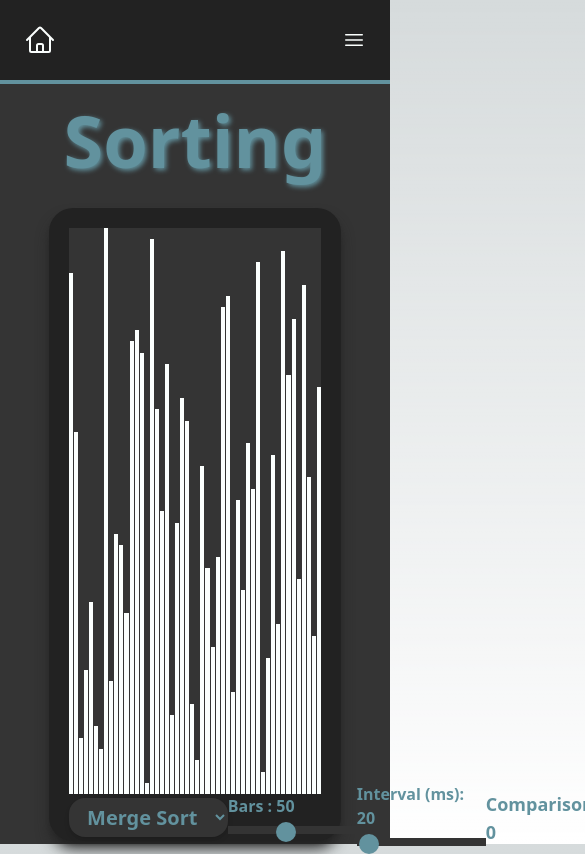
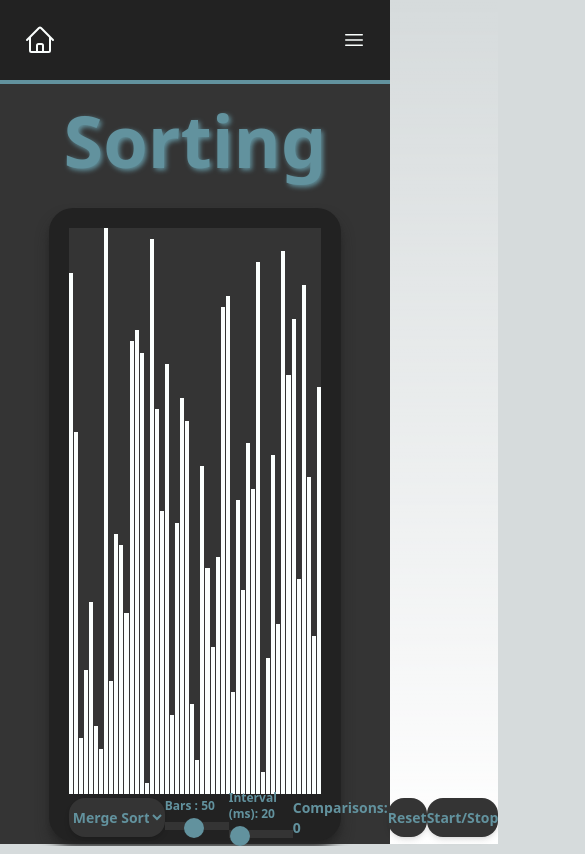
Before and after one commit to colins-uky/myportfolio, a Next.js app: page /projects/sorting in a window 390 px wide. Shown: the top 854 px of the page, 585 px wide, since content can reach past the window. Built offline with nearby package versions, Linux system fonts and the light colour scheme.

Commit message:
Updated Readme

```diff
--- a/src/components/sorting/sort.tsx
+++ b/src/components/sorting/sort.tsx
@@ -474,7 +474,7 @@ export default function Sort() {
 
 
 
-                <Form.Select className="bg-jet w-44 h-full rounded-2xl text-center text-munsell text-xl font-bold shadow-md hover:shadow-munsell transition hover:scale-110"
+                <Form.Select className="bg-jet w-24 lg:w-44 h-full rounded-2xl text-center text-munsell text-sm lg:text-xl font-bold shadow-md hover:shadow-munsell transition hover:scale-110"
                              onChange={handleChangeAlg}
                 >
                     <option value="Merge">Merge Sort</option>
@@ -486,8 +486,8 @@ export default function Sort() {
 
 
 
-                <div className="flex flex-col text-munsell sort">
-                    <Form.Label className="mb-2 -mt-2 font-bold text-md">
+                <div className="flex flex-col text-munsell sort w-16 lg:w-32">
+                    <Form.Label className="mb-2 -mt-2 font-bold text-xs lg:text-lg">
                         Bars : {barCount}
                     </Form.Label>
                     <Form.Range
@@ -500,8 +500,8 @@ export default function Sort() {
                 </div>
 
 
-                <div className="flex flex-col text-munsell sort">
-                    <Form.Label className="mb-2 -mt-2 font-bold text-md">
+                <div className="flex flex-col text-munsell sort w-16 lg:w-40">
+                    <Form.Label className="mb-2 -mt-2 font-bold text-xs lg:text-lg">
                         Interval (ms): {interval}
                     </Form.Label>
                     <Form.Range
@@ -516,14 +516,14 @@ export default function Sort() {
 
 
                 <div className="flex flex-col text-munsell">
-                    <Form.Label className="font-bold text-lg">
+                    <Form.Label className="font-bold text-sm lg:text-lg">
                         Comparisons: {comparisonCounter}
                     </Form.Label>
                 </div>
 
 
                 <Button
-                    className="bg-jet w-28 h-full rounded-2xl text-munsell text-xl font-bold shadow-md hover:shadow-munsell transition hover:scale-110"
+                    className="bg-jet w-24 lg:w-32 h-full rounded-2xl text-munsell text-sm lg:text-xl font-bold shadow-md hover:shadow-munsell transition hover:scale-110"
                     onClick={handleResetSort}
 
                 >
@@ -533,7 +533,7 @@ export default function Sort() {
 
 
                 <Button
-                    className="bg-jet w-32 h-full rounded-2xl text-munsell text-xl font-bold shadow-md hover:shadow-munsell transition hover:scale-110"
+                    className="bg-jet w-24 lg:w-32 h-full rounded-2xl text-munsell text-sm lg:text-xl font-bold shadow-md hover:shadow-munsell transition hover:scale-110"
                     onClick={handleStartSort}
                 >
                     Start/Stop
--- a/src/pages/projects/conways.tsx
+++ b/src/pages/projects/conways.tsx
@@ -45,8 +45,8 @@ export default function Conways() {
 
 
 
-        <div className="flex h-[75vh] bg-jet justify-center items-center">
-            <div className="flex flex-col w-3/4 max-w-screen-lg h-3/4 bg-rblack rounded-3xl p-10 shadow-lg shadow-rblack">
+        <div className="flex bg-jet justify-center items-center">
+            <div className="flex flex-col w-3/4 max-w-screen-lg bg-rblack rounded-3xl p-10 mt-16 shadow-lg shadow-rblack">
                 <h1 className="w-full text-center text-3xl text-bright font-bold">Conway&apos;s Game of Life</h1>
 
                 <p className="text-bright text-lg font-serif indent-10 mt-10">
@@ -58,14 +58,14 @@ export default function Conways() {
                 </p>
 
                 <p className="text-bright text-lg font-serif indent-10 mt-10">
-                    The Game of Life is a famous example of the <a className="mt-5 text-yellow text-lg underline hover:text-cambridge" href="https://en.wikipedia.org/wiki/Halting_problem" target="_blank">Halting Problem</a>, which
+                    The Game of Life is a famous example of the <a className="mt-5 text-yellow text-lg underline hover:text-cambridge" href="https://en.wikipedia.org/wiki/Halting_problem" target="_blank" rel="noreferrer">Halting Problem</a>, which
                     states that a general solution that determines if a program will get stuck in a loop forever, or &quot;halt&quot; cannot exist. In this case, a general algorithm that can determine if the Game of Life will fizzle out (All cells dead)
                     or if the Game of Life will reach a stable configuration of cells, is impossible. Alonzo Church and Alan Turing both proved this separately in 1936 and in 1937 respectively. Church used lamba calculus for his proof while
-                    Turing used his famous hypothetical machines, the <a className="mt-5 text-yellow text-lg underline hover:text-cambridge" href="https://en.wikipedia.org/wiki/Turing_machine" target="_blank">Turing Machine</a>.
+                    Turing used his famous hypothetical machines, the <a className="mt-5 text-yellow text-lg underline hover:text-cambridge" href="https://en.wikipedia.org/wiki/Turing_machine" target="_blank" rel="noreferrer">Turing Machine</a>.
 
                 </p>
 
-                <a className="mt-5 text-yellow text-lg underline hover:text-cambridge" href="https://en.wikipedia.org/wiki/Conway%27s_Game_of_Life" target="_blank">Conway&apos;s Game of Life Wiki</a>
+                <a className="mt-5 text-yellow text-lg underline hover:text-cambridge" href="https://en.wikipedia.org/wiki/Conway%27s_Game_of_Life" target="_blank" rel="noreferrer">Conway&apos;s Game of Life Wiki</a>
             </div>
         </div>
         </>
--- a/src/pages/projects/sorting.tsx
+++ b/src/pages/projects/sorting.tsx
@@ -14,7 +14,7 @@ export default function Sorting() {
 
         <>
         <Head>
-            <title>Conway&apos;s Game of Life</title>
+            <title>Visual Sorting</title>
             <meta name="viewport" content="width=device-width, initial-scale=1" />
             <link rel="icon" href='favicon.svg' />
         </Head>
@@ -32,17 +32,11 @@ export default function Sorting() {
 
             <div className="flex w-3/4 max-w-4xl h-3/4 max-h-lg bg-rblack rounded-3xl mt-8 shadow-lg shadow-rblack p-5 pb-1">
 
-                <Sort
-
-                />
+                <Sort />
 
             </div>
 
-
-
         </div>
-
-
         </>
     );
 }
--- a/src/pages/projects/wordle.tsx
+++ b/src/pages/projects/wordle.tsx
@@ -63,7 +63,7 @@ export default function Wordle({ initialWordle }: WordleProps) {
                 {title}
             </h1>
 
-            <div className="flex w-[40vw] max-w-[400px] aspect-[3/4] bg-rblack rounded-t-3xl mt-8 shadow-lg shadow-rblack px-5 pt-5 pb-3">
+            <div className="flex w-[60vw] lg:w-[40vw] max-w-[400px] aspect-[3/4] bg-rblack rounded-t-3xl mt-8 shadow-lg shadow-rblack px-5 pt-5 pb-3">
 
                 <Board
                     wordle={wordle}
@@ -72,9 +72,9 @@ export default function Wordle({ initialWordle }: WordleProps) {
 
             </div>
 
-            <div className="flex flex-row-reverse aspect-[30/4] w-[40vw] max-w-[400px] bg-rblack rounded-b-3xl mb-10 shadow-lg shadow-rblack pb-3 px-3 justify-between">
+            <div className="flex flex-row-reverse aspect-[30/4] w-[60vw] lg:w-[40vw] max-w-[400px] bg-rblack rounded-b-3xl mb-10 shadow-lg shadow-rblack pb-3 px-3 justify-between">
                 <Button
-                    className="bg-jet w-1/3 h-full rounded-xl text-pink text-md font-bold shadow-md hover:shadow-pink transition hover:scale-110"
+                    className="bg-jet w-1/3 h-full rounded-xl text-pink text-xs lg:text-lg font-bold shadow-md hover:shadow-pink transition hover:scale-110"
                     tabIndex={-1}
                     onClick={(e) => {
                         setWordle(getRandomWordle());
@@ -86,7 +86,7 @@ export default function Wordle({ initialWordle }: WordleProps) {
                 </Button>
 
                 <Button
-                    className="bg-jet w-1/3 h-full rounded-xl text-pink text-md font-bold shadow-md hover:shadow-pink transition hover:scale-110"
+                    className="bg-jet w-1/3 h-full rounded-xl text-pink text-xs lg:text-lg font-bold shadow-md hover:shadow-pink transition hover:scale-110"
                     tabIndex={-1}
                     onClick={(e) => {
                         setShowWordle(!showWordle);
```
Also changed, not shown: 1 other file (tests, documents, lock files or other folders).
